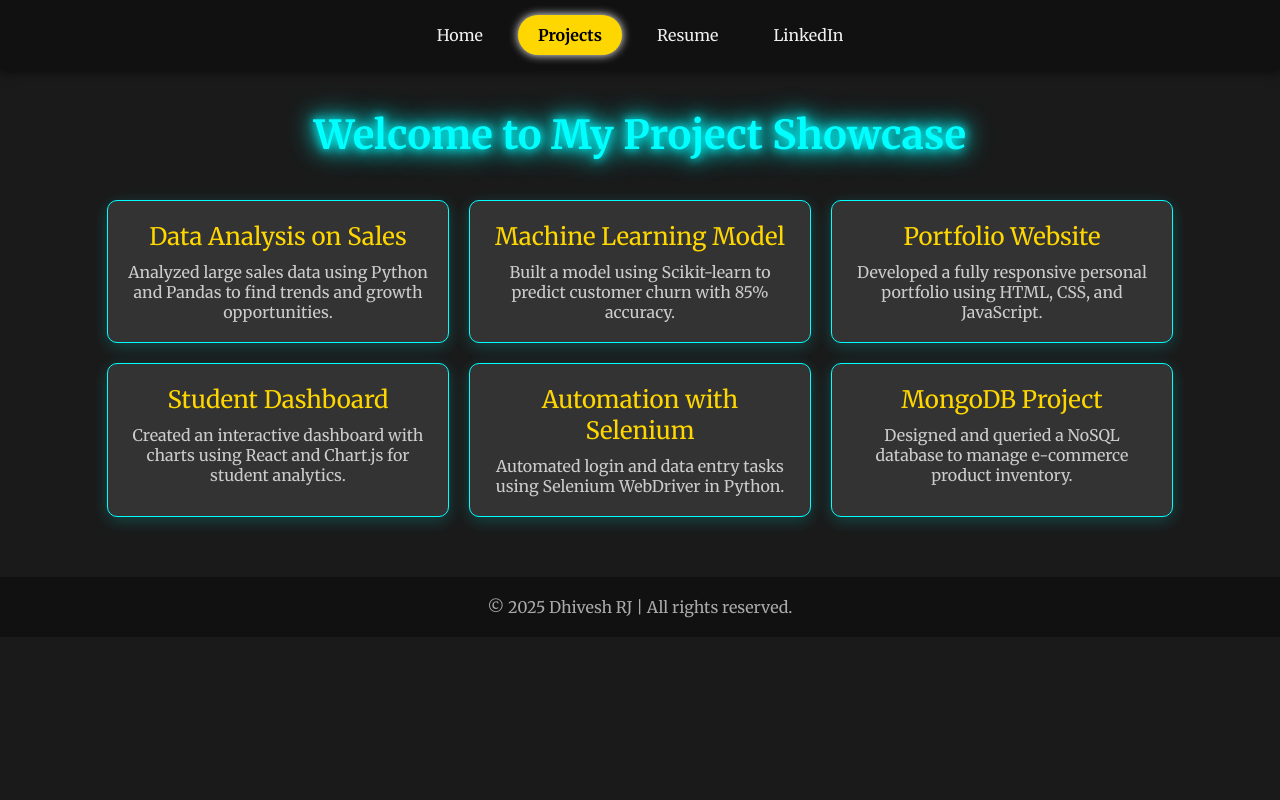
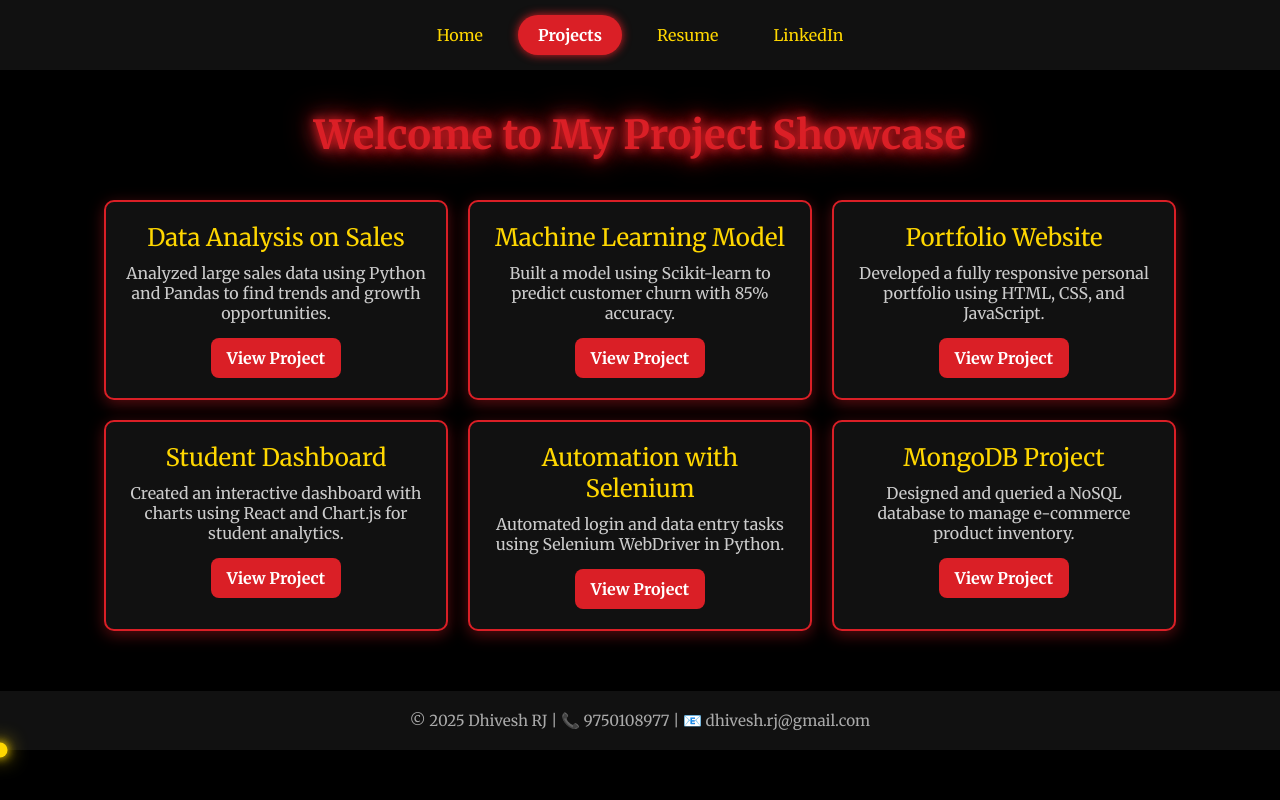
Before and after one commit to Dhivesh-RJ/Portfolio, a plain HTML site: page projects.html in a window 1280 px wide. Drawn offline with nearby package versions, Linux system fonts and the light colour scheme.

Commit message:
Update projects.html

```diff
--- a/projects.html
+++ b/projects.html
@@ -1,20 +1,26 @@
 <!DOCTYPE html>
 <html lang="en">
 <head>
-    <meta charset="UTF-8">
-    <meta name="viewport" content="width=device-width, initial-scale=1.0">
+  <meta charset="UTF-8" />
+  <meta name="viewport" content="width=device-width, initial-scale=1.0" />
   <title>Projects - Dhivesh RJ</title>
   <meta name="description" content="Explore the projects of Dhivesh RJ in data analysis, machine learning, and web development.">
   <link rel="icon" href="PP.jpg.webp">
 
   <!-- Google Fonts -->
   <link href="https://fonts.googleapis.com/css2?family=Merriweather:wght@300;400;700&display=swap" rel="stylesheet">
+  <!-- AOS Animation CSS -->
+  <link href="https://unpkg.com/aos@2.3.1/dist/aos.css" rel="stylesheet" />
 
   <style>
+    html {
+      scroll-behavior: smooth;
+    }
+
     body {
       font-family: 'Merriweather', serif;
-            background-color: #1a1a1a;
-            color: #f0f0f0;
+      background-color: #000; /* RCB Black */
+      color: #ffd700; /* RCB Gold */
       margin: 0;
       padding: 0;
       text-align: center;
@@ -34,7 +40,7 @@
     }
 
     nav a {
-            color: #f0f0f0;
+      color: #ffd700;
       text-decoration: none;
       padding: 10px 20px;
       border-radius: 20px;
@@ -42,20 +48,20 @@
     }
 
     nav a:hover {
-            background-color: #f0f0f0;
-            color: #1a1a1a;
+      background-color: #da1f26; /* RCB Red */
+      color: white;
     }
 
     nav a.active {
-            background-color: gold;
-            color: black;
+      background-color: #da1f26;
+      color: white;
       font-weight: bold;
-            box-shadow: 0 0 10px white;
+      box-shadow: 0 0 10px #da1f26;
     }
 
     h1.glow-text {
-            color: #00ffff;
-            text-shadow: 0 0 10px #00ffff, 0 0 20px #00ffff, 0 0 30px #00ffff;
+      color: #da1f26;
+      text-shadow: 0 0 10px #da1f26, 0 0 20px #da1f26, 0 0 30px #da1f26;
       font-size: 2.5rem;
       margin: 40px 0 20px;
     }
@@ -69,29 +75,46 @@
     }
 
     .project-card {
-            background-color: #333;
-            border: 1px solid #00ffff;
+      background-color: #111;
+      border: 2px solid #da1f26;
       border-radius: 10px;
       padding: 20px;
       width: 300px;
-            box-shadow: 0 4px 15px rgba(0, 255, 255, 0.2);
+      box-shadow: 0 4px 15px rgba(218, 31, 38, 0.4);
       transition: transform 0.3s, box-shadow 0.3s;
     }
 
     .project-card:hover {
       transform: translateY(-10px);
-            box-shadow: 0 6px 20px rgba(0, 255, 255, 0.4);
+      box-shadow: 0 6px 20px rgba(218, 31, 38, 0.6);
     }
 
     .project-title {
       font-size: 1.5em;
-            color: gold;
+      color: #ffd700;
       margin-bottom: 10px;
     }
 
     .project-description {
       font-size: 1em;
       color: #ccc;
+      margin-bottom: 15px;
+    }
+
+    .project-card a.button {
+      display: inline-block;
+      background-color: #da1f26;
+      color: white;
+      padding: 10px 16px;
+      border-radius: 8px;
+      text-decoration: none;
+      font-weight: bold;
+      transition: background 0.3s;
+    }
+
+    .project-card a.button:hover {
+      background-color: #ffd700;
+      color: #111;
     }
 
     footer {
@@ -99,12 +122,25 @@
       padding: 20px;
       color: #aaa;
       margin-top: 40px;
+      font-size: 0.95rem;
     }
 
     @media (max-width: 768px) {
       .project-card {
         width: 90%;
       }
+    }
+
+    .cursor {
+      position: fixed;
+      width: 15px;
+      height: 15px;
+      border-radius: 50%;
+      background: #ffd700;
+      pointer-events: none;
+      box-shadow: 0 0 10px #ffd700, 0 0 20px #ffd700;
+      z-index: 9999;
+      transform: translate(-50%, -50%);
     }
   </style>
 </head>
@@ -123,48 +159,73 @@
 
   <!-- Project Cards -->
   <div class="project-container">
-        <div class="project-card">
+    <div class="project-card" data-aos="fade-up">
       <div class="project-title">Data Analysis on Sales</div>
       <div class="project-description">
         Analyzed large sales data using Python and Pandas to find trends and growth opportunities.
       </div>
+      <a href="https://github.com/your-sales-analysis-link" target="_blank" class="button">View Project</a>
     </div>
-        <div class="project-card">
+
+    <div class="project-card" data-aos="fade-up">
       <div class="project-title">Machine Learning Model</div>
       <div class="project-description">
         Built a model using Scikit-learn to predict customer churn with 85% accuracy.
       </div>
+      <a href="https://github.com/your-ml-model-link" target="_blank" class="button">View Project</a>
     </div>
-        <div class="project-card">
+
+    <div class="project-card" data-aos="fade-up">
       <div class="project-title">Portfolio Website</div>
       <div class="project-description">
         Developed a fully responsive personal portfolio using HTML, CSS, and JavaScript.
       </div>
+      <a href="https://yourportfolio.com" target="_blank" class="button">View Project</a>
     </div>
-        <div class="project-card">
+
+    <div class="project-card" data-aos="fade-up">
       <div class="project-title">Student Dashboard</div>
       <div class="project-description">
         Created an interactive dashboard with charts using React and Chart.js for student analytics.
       </div>
+      <a href="https://github.com/your-dashboard" target="_blank" class="button">View Project</a>
     </div>
-        <div class="project-card">
+
+    <div class="project-card" data-aos="fade-up">
       <div class="project-title">Automation with Selenium</div>
       <div class="project-description">
         Automated login and data entry tasks using Selenium WebDriver in Python.
       </div>
+      <a href="https://github.com/your-selenium-automation" target="_blank" class="button">View Project</a>
     </div>
-        <div class="project-card">
+
+    <div class="project-card" data-aos="fade-up">
       <div class="project-title">MongoDB Project</div>
       <div class="project-description">
         Designed and queried a NoSQL database to manage e-commerce product inventory.
       </div>
+      <a href="https://github.com/your-mongodb-project" target="_blank" class="button">View Project</a>
     </div>
   </div>
 
   <!-- Footer -->
   <footer>
-        &copy; 2025 Dhivesh RJ | All rights reserved.
+    &copy; 2025 Dhivesh RJ | 📞 9750108977 | 📧 dhivesh.rj@gmail.com
   </footer>
 
+  <!-- Glowing Cursor -->
+  <div id="cursor" class="cursor"></div>
+
+  <!-- Scripts -->
+  <script src="https://unpkg.com/aos@2.3.1/dist/aos.js"></script>
+  <script>
+    AOS.init();
+
+    const cursor = document.getElementById('cursor');
+    window.addEventListener('mousemove', (e) => {
+      cursor.style.left = e.clientX + 'px';
+      cursor.style.top = e.clientY + 'px';
+    });
+  </script>
 </body>
 </html>
```
Lines whose indentation alone changed are shown as unchanged.
